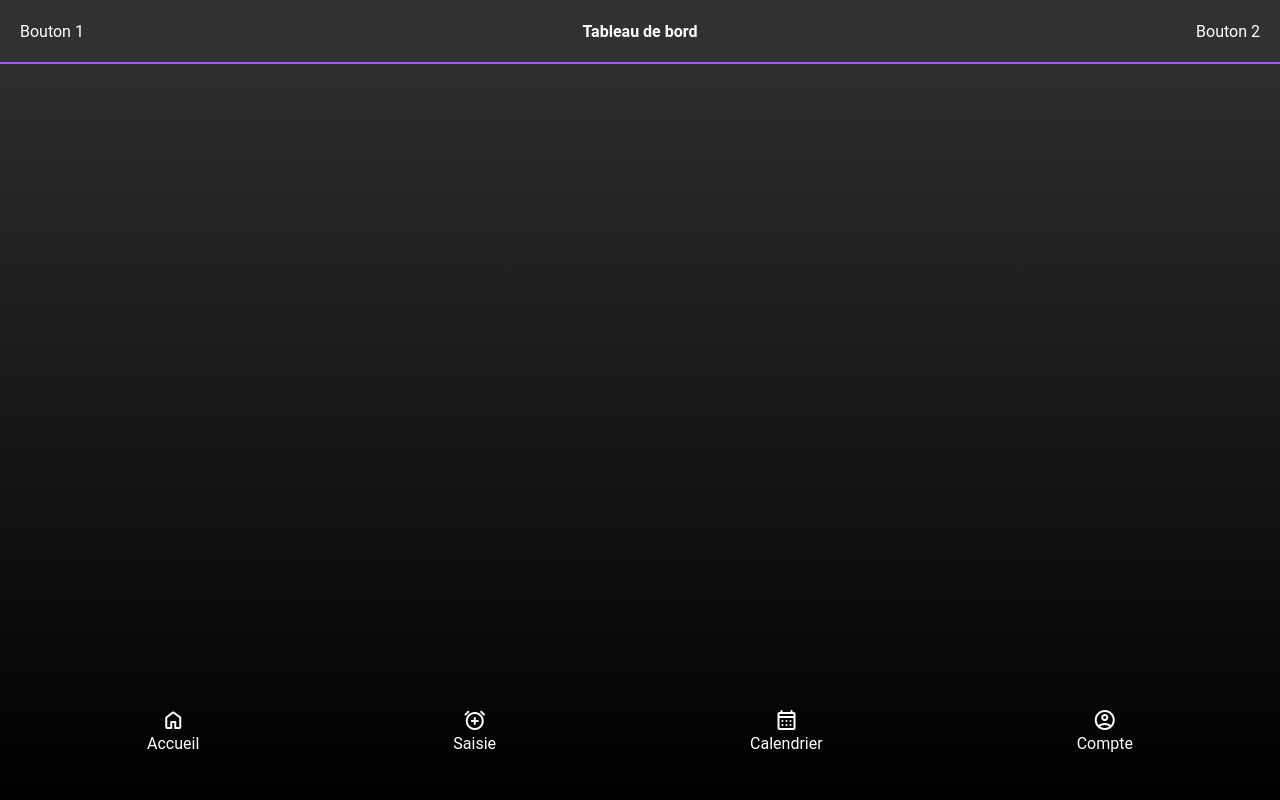
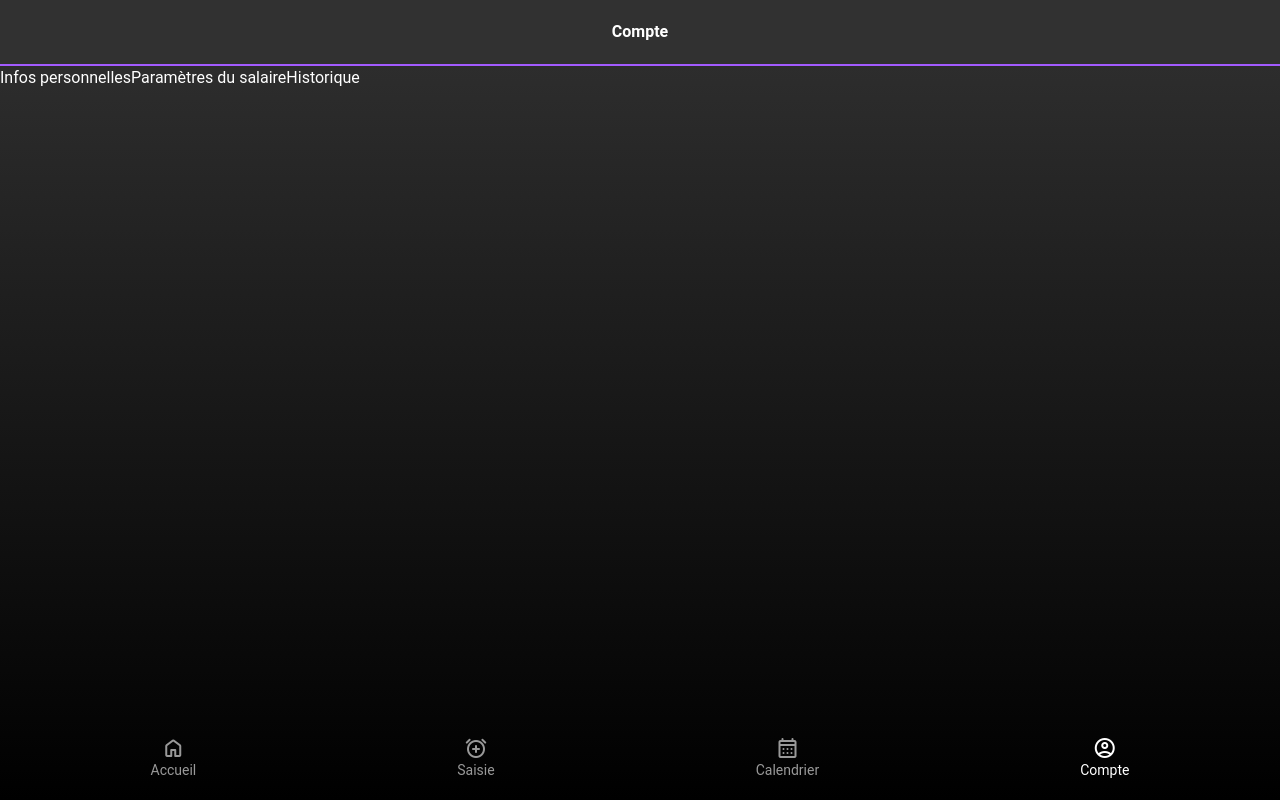
Before and after one commit to nicomeuwly/WageWizard, a Next.js app: page /account in a window 1280 px wide. Built offline with nearby package versions, Linux system fonts and the light colour scheme.

Commit message:
add navigation and more pages

```diff
--- /dev/null
+++ b/app/account/history/page.tsx
@@ -0,0 +1,18 @@
+import Header from "@/components/header";
+
+export default function History() {
+  const leftButton = {
+    icon: "arrow_back_ios",
+    link: "/account"
+  };
+  const rightButton = {
+    icon: "",
+    link: ""
+  };
+
+  return (
+    <>
+      <Header title="Historique" leftButton={leftButton} rightButton={rightButton} />
+    </>
+  );
+}
--- /dev/null
+++ b/app/account/infos/page.tsx
@@ -0,0 +1,18 @@
+import Header from "@/components/header";
+
+export default function Infos() {
+  const leftButton = {
+    icon: "arrow_back_ios",
+    link: "/account"
+  };
+  const rightButton = {
+    icon: "",
+    link: ""
+  };
+
+  return (
+    <>
+      <Header title="Infos personnelles" leftButton={leftButton} rightButton={rightButton} />
+    </>
+  );
+}
--- a/app/account/page.tsx
+++ b/app/account/page.tsx
@@ -1,5 +1,22 @@
+import Header from "@/components/header";
+import Link from "next/link";
+
 export default function Account() {
-    return (
-        <></>
-    );
+  const leftButton = {
+    icon: "",
+    link: ""
+  };
+  const rightButton = {
+    icon: "",
+    link: ""
+  };
+
+  return (
+    <>
+      <Header title="Compte" leftButton={leftButton} rightButton={rightButton} />
+      <Link href="/account/infos">Infos personnelles</Link>
+      <Link href="/account/params">Paramètres du salaire</Link>
+      <Link href="/account/history">Historique</Link>
+    </>
+  );
 }
--- /dev/null
+++ b/app/account/params/page.tsx
@@ -0,0 +1,18 @@
+import Header from "@/components/header";
+
+export default function Params() {
+  const leftButton = {
+    icon: "arrow_back_ios",
+    link: "/account"
+  };
+  const rightButton = {
+    icon: "",
+    link: ""
+  };
+
+  return (
+    <>
+      <Header title="Paramètres du salaire" leftButton={leftButton} rightButton={rightButton} />
+    </>
+  );
+}
--- a/app/calendar/page.tsx
+++ b/app/calendar/page.tsx
@@ -1,5 +1,18 @@
+import Header from "@/components/header";
+
 export default function Calendar() {
-    return (
-        <></>
-    );
+  const leftButton = {
+    icon: "bar_chart",
+    link: "/account/history"
+  };
+  const rightButton = {
+    icon: "calendar_month",
+    link: ""
+  };
+
+  return (
+    <>
+      <Header title="Calendrier" leftButton={leftButton} rightButton={rightButton} />
+    </>
+  );
 }
--- a/app/entry/page.tsx
+++ b/app/entry/page.tsx
@@ -1,5 +1,18 @@
+import Header from "@/components/header";
+
 export default function Entry() {
-    return (
-        <></>
-    );
+  const leftButton = {
+    icon: "",
+    link: ""
+  };
+  const rightButton = {
+    icon: "",
+    link: ""
+  };
+
+  return (
+    <>
+      <Header title="Saisie des heures" leftButton={leftButton} rightButton={rightButton} />
+    </>
+  );
 }
--- a/app/layout.tsx
+++ b/app/layout.tsx
@@ -2,7 +2,6 @@ import type { Metadata } from "next";
 import "./globals.css";
 import './globalicon.css';
 import React from "react";
-import Header from "@/components/header";
 import Footer from "@/components/footer";
 
 export const metadata: Metadata = {
@@ -17,7 +16,10 @@ export default function RootLayout({
 }>) {
   return (
     <html lang="fr">
-      <body className="flex flex-col flex-wrap justify-between"><Header title="Tableau de bord"/>{children}<Footer /></body>
+      <body className="flex flex-col">
+        <div className="basis-[90%]">{children}</div>
+        <Footer />
+      </body>
     </html>
   );
 }
--- a/app/page.tsx
+++ b/app/page.tsx
@@ -1,5 +1,18 @@
+import Header from "@/components/header";
+
 export default function Home() {
+  const leftButton = {
+    icon: "",
+    link: ""
+  };
+  const rightButton = {
+    icon: "",
+    link: ""
+  };
+
   return (
-    <></>
+    <>
+      <Header title="Tableau de bord" leftButton={leftButton} rightButton={rightButton} />
+    </>
   );
 }
--- a/components/footer.tsx
+++ b/components/footer.tsx
@@ -1,12 +1,37 @@
-import Link from "next/link"
+"use client";
+
+import Link from "next/link";
+import { usePathname } from "next/navigation";
+
 
 export default function Footer() {
+  const pathName = usePathname();
   return (
-    <footer className="p-5 w-full h-28 flex flex-row justify-around">
-        <Link href="/" className="flex flex-col justify-items-center text-center"><span className="material-symbols-rounded text-center text-5xl">home</span>Accueil</Link>
-        <Link href="/entry" className="flex flex-col justify-items-center text-center"><span className="material-symbols-rounded text-center text-5xl">alarm_add</span>Saisie</Link>
-        <Link href="/calendar" className="flex flex-col justify-items-center text-center"><span className="material-symbols-rounded text-center text-5xl">calendar_month</span>Calendrier</Link>
-        <Link href="/account" className="flex flex-col justify-items-center text-center"><span className="material-symbols-rounded text-center text-5xl">account_circle</span>Compte</Link>
+    <footer className="p-5 w-full flex flex-row justify-around">
+      <Link
+        href="/"
+        className={"flex flex-col justify-items-center text-center focus:text-font-primary text-sm " + (pathName === "/" ? "text-font-primary" : "text-font-secondary")}
+      >
+        <span className="material-symbols-rounded text-center text-4xl">home</span>Accueil
+      </Link>
+      <Link
+        href="/entry"
+        className={"flex flex-col justify-items-center text-center focus:text-font-primary text-sm " + (pathName.includes("/entry") ? "text-font-primary" : "text-font-secondary")}
+      >
+        <span className="material-symbols-rounded text-center text-4xl">alarm_add</span>Saisie
+      </Link>
+      <Link
+        href="/calendar"
+        className={"flex flex-col justify-items-center text-center focus:text-font-primary text-sm " + (pathName.includes("/calendar") ? "text-font-primary" : "text-font-secondary")}
+      >
+        <span className="material-symbols-rounded text-center text-4xl">calendar_month</span>Calendrier
+      </Link>
+      <Link
+        href="/account"
+        className={"flex flex-col justify-items-center text-center focus:text-font-primary text-sm " + (pathName.includes("/account") ? "text-font-primary" : "text-font-secondary")}
+      >
+        <span className="material-symbols-rounded text-center text-4xl">account_circle</span>Compte
+      </Link>
     </footer>
   );
 }
--- a/components/header.tsx
+++ b/components/header.tsx
@@ -1,7 +1,17 @@
-export default function Header({ title }: any) {
-    return <header className="bg-bg-gray p-5 w-full h-16 border-b-2 border-purple flex flex-row justify-between">
-        <div>Bouton 1</div>
-        <h1 className="font-bold">{ title }</h1>
-        <div>Bouton 2</div>
-    </header>;
+"use client";
+import Link from "next/link";
+
+export default function Header(props: { title: string, leftButton: { icon: string, link: string }, rightButton: { icon: string, link: string } }) {
+    let displayLeftButton: boolean = false;
+    let displayRightButton: boolean = false;
+    props.leftButton.icon && props.leftButton.link ? displayLeftButton = true : displayLeftButton = false;
+    props.rightButton.icon && props.rightButton.link ? displayRightButton = true : displayRightButton = false;
+
+    return (
+        <header className="bg-bg-gray p-5 w-full border-b-2 border-purple flex flex-row">
+            <Link href={props.leftButton.link} className={"text-left align-middle text-font-secondary " + (!displayLeftButton ? "pointer-events-none hidden" : "basis-[20%]")}><span className="material-symbols-rounded h-full align-middle">{props.leftButton.icon}</span></Link>
+            <h1 className={"font-bold text-center align-middle " + (!displayLeftButton && !displayRightButton ? "w-full" : "basis-[60%]")}>{props.title}</h1>
+            <Link href={props.rightButton.link} className={"text-right align-middle text-font-secondary " + (!displayRightButton ? "pointer-events-none hidden" : "basis-[20%]")}><span className="material-symbols-rounded h-full align-middle">{props.rightButton.icon}</span></Link>
+        </header>
+    )
 }
--- a/tailwind.config.ts
+++ b/tailwind.config.ts
@@ -16,8 +16,8 @@ const config: Config = {
       colors: {
         "bg-black": "var(--bg-black)",
         "bg-gray": "var(--bg-gray)",
-        "text-primary": "var(--text-primary)",
-        "text-secondary": "var(--text-secondary)",
+        "font-primary": "var(--text-primary)",
+        "font-secondary": "var(--text-secondary)",
         "yellow": "var(--yellow)",
         "red": "var(--red)",
         "green": "var(--green)",
```
